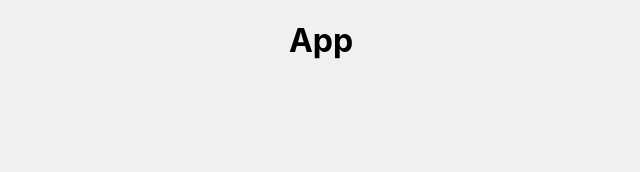
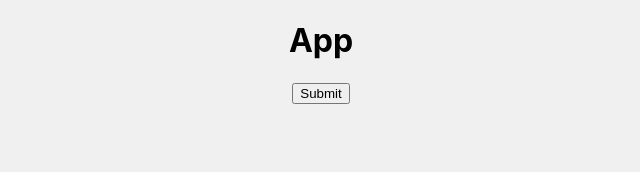
Before and after one commit to leo-dao/flat-scraper, a React (Create React App) app in the folder frontend/: page / in a window 1280 px wide. Shown: the top 172 px of the page, without its empty margins (319-959 px from the left). Built offline with nearby package versions, Linux system fonts and the light colour scheme; the HTML template or start-up script is replaced by a standard one.

Commit message:
Fixed package error and file extension

```diff
--- a/frontend/package.json
+++ b/frontend/package.json
@@ -36,5 +36,8 @@
       "last 1 firefox version",
       "last 1 safari version"
     ]
+  },
+  "devDependencies": {
+    "typescript": "^4.9.5"
   }
 }
--- a/frontend/src/App.tsx
+++ b/frontend/src/App.tsx
@@ -1,19 +1,21 @@
 import React from 'react';
 import './App.css';
 import styled from 'styled-components';
-
+import Form from './Components/Form.tsx';
 
 const Background = styled.div`
   background-color: #f0f0f0;
   height: 100vh;
   display: flex;
-  justify-content: center;
+  flex-direction: column;
+  align-items: center;
 `;
 
 const App: React.FC = () => {
   return (
     <Background>
       <h1>App</h1>
+      <Form />
     </Background>
   );
 }
```
Also changed, not shown: 1 other file (tests, documents, lock files or other folders).
